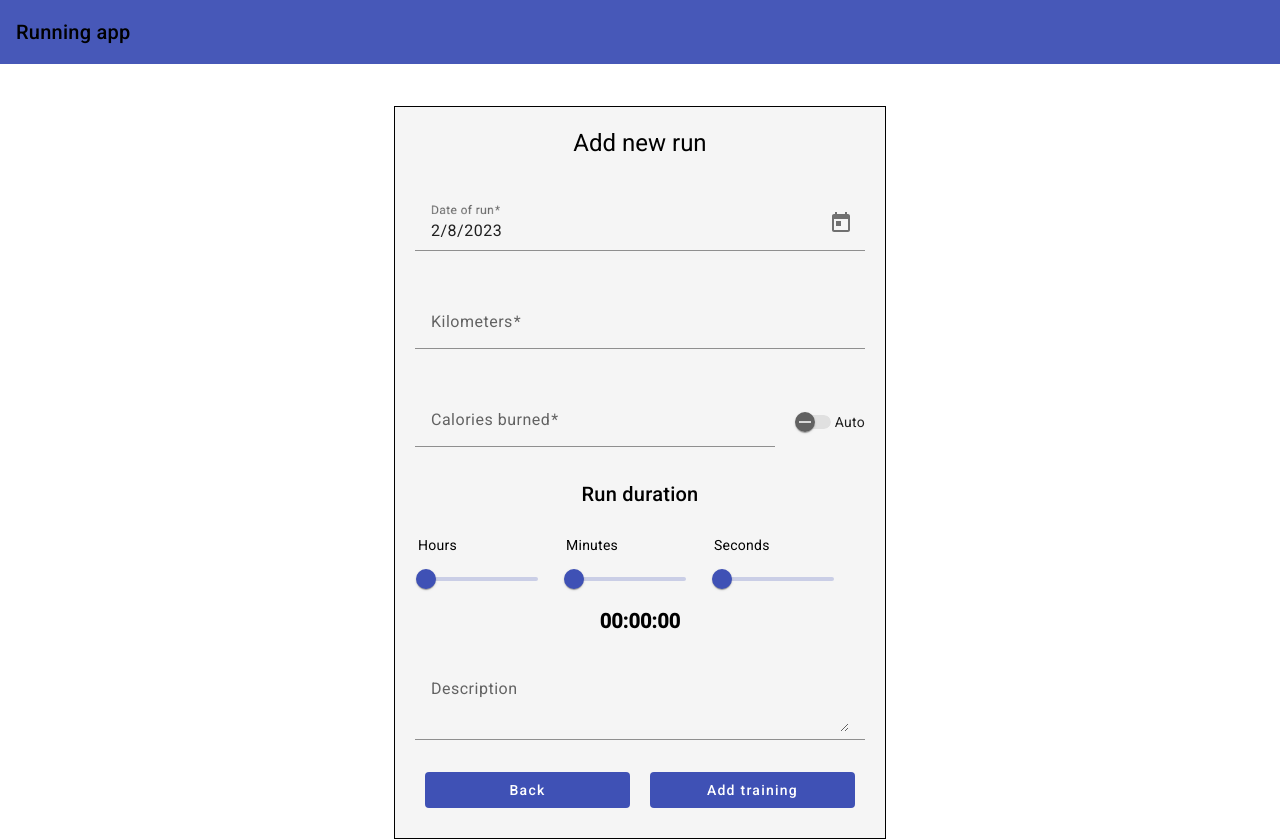
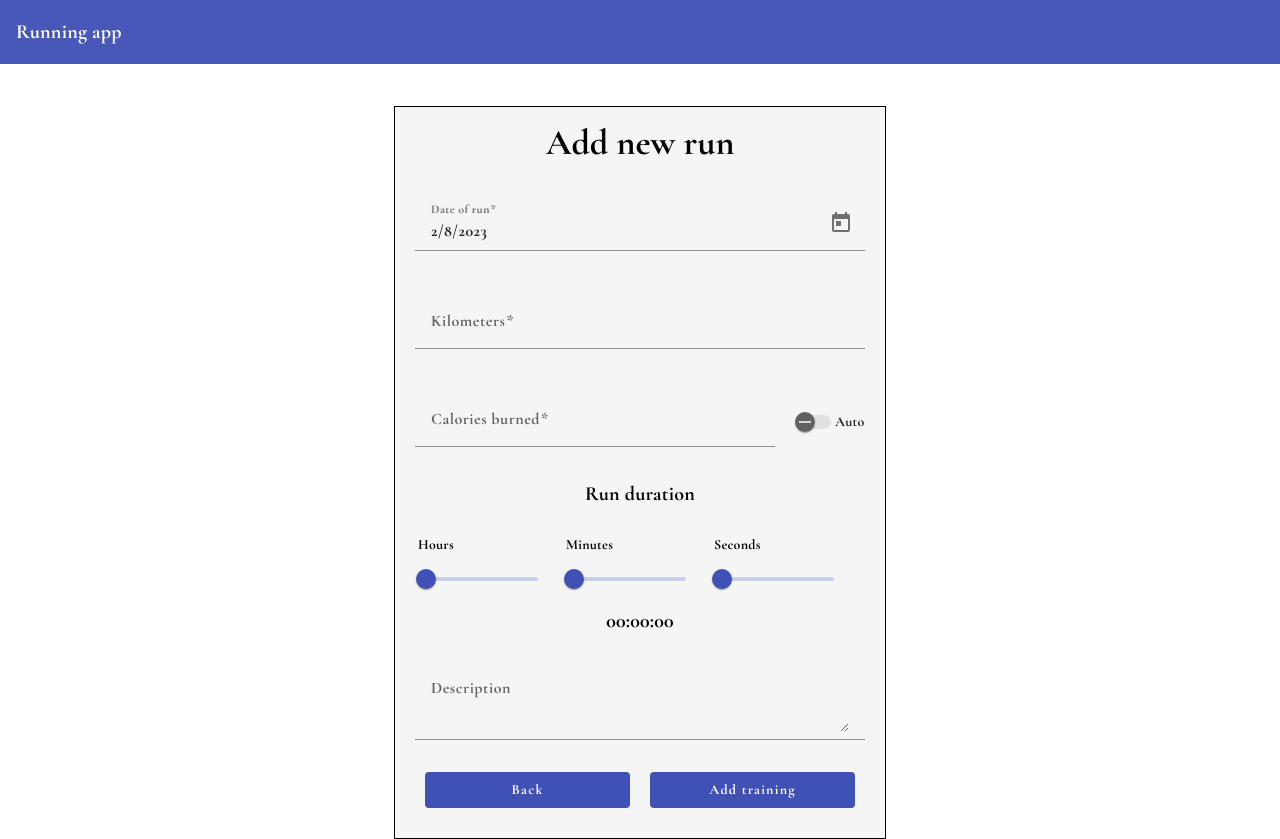
Before and after one commit to stealthoust/running-app, an Angular app in the folder frontend/: page /form in a window 1280 px wide. Built offline with nearby package versions, Linux system fonts and the light colour scheme.

Commit message:
clean css code

```diff
--- a/frontend/package.json
+++ b/frontend/package.json
@@ -20,7 +20,6 @@
     "@angular/platform-browser": "^15.1.0",
     "@angular/platform-browser-dynamic": "^15.1.0",
     "@angular/router": "^15.1.0",
-    "mdb-angular-ui-kit": "^4.0.0",
     "ngx-toastr": "^16.0.2",
     "rxjs": "~7.8.0",
     "tslib": "^2.3.0",
--- a/frontend/src/app/components/form/form.component.html
+++ b/frontend/src/app/components/form/form.component.html
@@ -56,19 +56,19 @@
       <div class="run-duration_content">
         <h2>Run duration</h2>
         <div class="run-duration_slider">
-          <div class="hours_content">
+          <div class="time_content">
             <label>Hours</label>
             <mat-slider min="0" max="40" step="1">
               <input #hours formControlName="hours" (valueChange)="setHours(hours.value)" matSliderThumb>
             </mat-slider>
           </div>
-          <div class="minutes_content">
+          <div class="time_content">
             <label>Minutes</label>
             <mat-slider min="0" max="59" step="1">
               <input #minutes formControlName="minutes" (valueChange)="setMinutes(minutes.value)" matSliderThumb>
             </mat-slider>
           </div>
-          <div class="seconds_content">
+          <div class="time_content">
             <label>Seconds</label>
             <mat-slider min="0" max="59" step="1">
               <input #seconds formControlName="seconds" (valueChange)="setSeconds(seconds.value)" matSliderThumb>
@@ -88,7 +88,7 @@
         Length of description should be less than 255 characters
       </div>
       <div class="form-button">
-      <button mat-flat-button color="primary" routerLink="">Back</button>
+      <button type="button" mat-flat-button color="primary" routerLink="">Back</button>
       <button mat-flat-button color="primary" >{{isAddMode? 'Add training':'Update training'}}</button>
       </div>
     </form>
--- a/frontend/src/app/components/home/home.component.ts
+++ b/frontend/src/app/components/home/home.component.ts
@@ -90,4 +90,8 @@ this.matDialog.open(DetailsComponent, {
 );
   }
 
+  openUpdateDialog(){
+    this.matDialog.open(FormComponent);
+  }
+
 }
--- a/frontend/src/app/dialogs/details/details/details.component.css
+++ b/frontend/src/app/dialogs/details/details/details.component.css
@@ -8,7 +8,10 @@
 }
 
 .form-container h2{
+  margin-top: 8px;
   margin-bottom: 0;
+  font-family: 'Cormorant Garamond', serif ;
+  font-size: 24px;
 }
 .details-row {
   width: 80%;
--- a/frontend/src/styles.css
+++ b/frontend/src/styles.css
@@ -1,10 +1,32 @@
-.mat-toolbar{
+@import url('https://fonts.googleapis.com/css2?family=Cormorant+Garamond:wght@700&display=swap');
+
+html * {
+  font-family: 'Cormorant Garamond', serif;
+}
+
+html, body {
+  height: 100%;
+}
+
+body {
+  margin: 0;
+  font-family: Roboto, "Helvetica Neue", sans-serif;
+}
+
+.mat-toolbar {
   background: #4758B8;
 }
+
 mat-toolbar a {
   text-decoration: none;
-  color: black;
+  color: white;
+}
 
+app-home {
+  margin-top: 5%;
+  display: flex;
+  justify-content: center;
+  align-items: center;
 }
 
 .main-content {
@@ -14,19 +36,24 @@ mat-toolbar a {
   width: 80%;
 }
 
-app-home {
-  margin-top: 5%;
+.main-content h1 {
+  font-family: 'Cormorant Garamond', serif;
   display: flex;
   justify-content: center;
-  align-items: center;
+  font-size: 36px;
 }
 
 .form-content {
   display: flex;
   justify-content: center;
-
 }
-
+.form-content h1{
+  font-size: 36px;
+}
+.form-content h1,
+.form-content h2{
+  font-family: 'Cormorant Garamond', serif ;
+}
 .container {
   background-color: whitesmoke;
   min-width: 450px;
@@ -55,14 +82,10 @@ app-home {
   flex-direction: row;
 }
 
+
 .calories-input {
   width: 90%;
 }
-
-#mat-mdc-slide-toggle-label {
-  color: black;
-}
-
 
 .calories-checkbox {
   width: 20%;
@@ -72,14 +95,6 @@ app-home {
 
 }
 
-mat-slide-toggle {
-  height: 50px;
-}
-
-
-.mat-mdc-checkbox .mdc-form-field {
-  color: black;
-}
 
 .run-duration_content {
   display: flex;
@@ -94,7 +109,7 @@ mat-slide-toggle {
   padding: 2%;
 }
 
-.hours_content, .minutes_content, .seconds_content {
+.time_content {
   display: flex;
   flex-direction: column;
   margin-right: 20px;
@@ -109,22 +124,24 @@ mat-slide-toggle {
   display: flex;
   flex-direction: row;
 }
-.form-button button{
+
+.form-button button {
   margin: 10px;
   width: 50%;
 }
-.alert{
+
+.alert {
   color: red;
 }
 
-html, body {
-  height: 100%;
+/*#mat-mdc-slide-toggle-label {
+  color: black;
 }
 
-body {
-  margin: 0;
-  font-family: Roboto, "Helvetica Neue", sans-serif;
+mat-slide-toggle {
+  height: 50px;
 }
 
-html, body { height: 100%; }
-body { margin: 0; font-family: Roboto, "Helvetica Neue", sans-serif; }
+.mat-mdc-checkbox .mdc-form-field {
+  color: black;
+}*/
```
Also changed, not shown: 1 other file (tests, documents, lock files or other folders).
